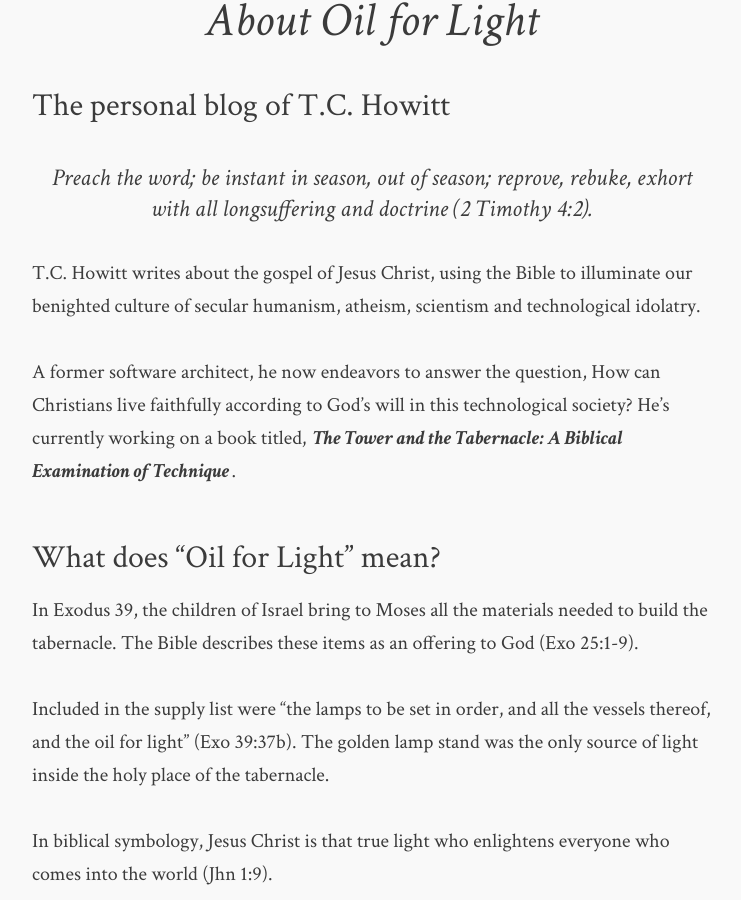
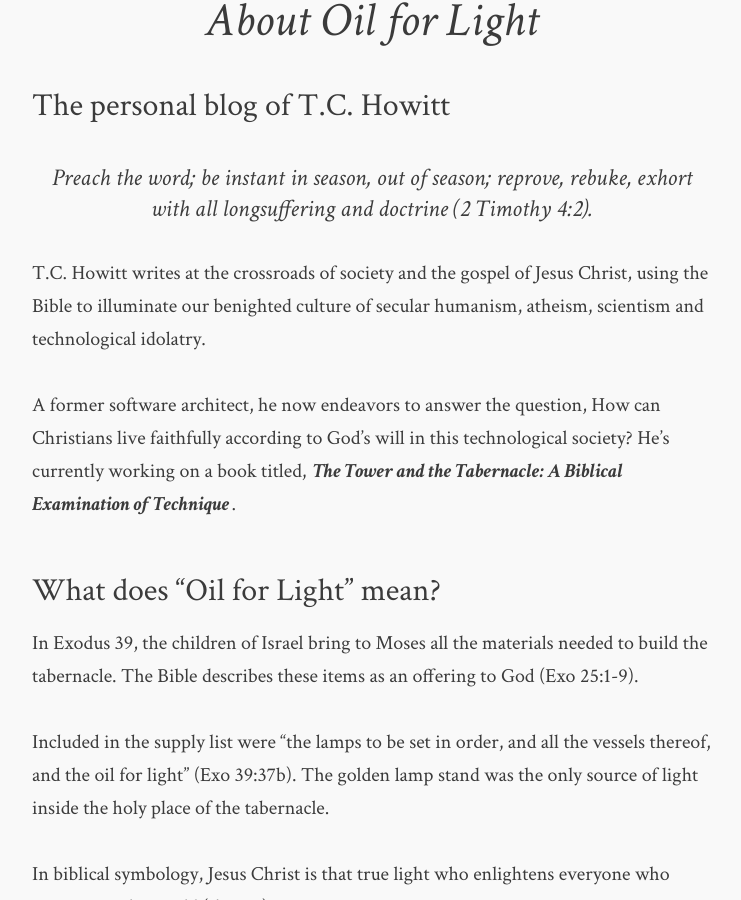
Before and after one commit to flashlightministries/oilforlight, a Jekyll site: the page built from about.md, in a window 1280 px wide and 900 px high, scrolled down 625 px. Shown: the whole window, without its empty margins (268-1009 px from the left). Built offline with Jekyll 4.4.1, drawn with Linux system fonts in a browser that asks for light colours; nearby versions of some CDN libraries.

Commit message:
Update about.md

```diff
--- a/about.md
+++ b/about.md
@@ -8,7 +8,7 @@ published: true
 
 > Preach the word; be instant in season, out of season; reprove, rebuke, exhort with all longsuffering and doctrine (2 Timothy 4:2).
 
-T.C. Howitt writes about the gospel of Jesus Christ, using the Bible to illuminate our benighted culture of secular humanism, atheism, scientism and technological idolatry.
+T.C. Howitt writes at the crossroads of society and the gospel of Jesus Christ, using the Bible to illuminate our benighted culture of secular humanism, atheism, scientism and technological idolatry.
 
 A former software architect, he now endeavors to answer the question, How can Christians live faithfully according to God's will in this technological society?  He's currently working on a book titled, **_The Tower and the Tabernacle: A Biblical Examination of Technique_**.
 
```
